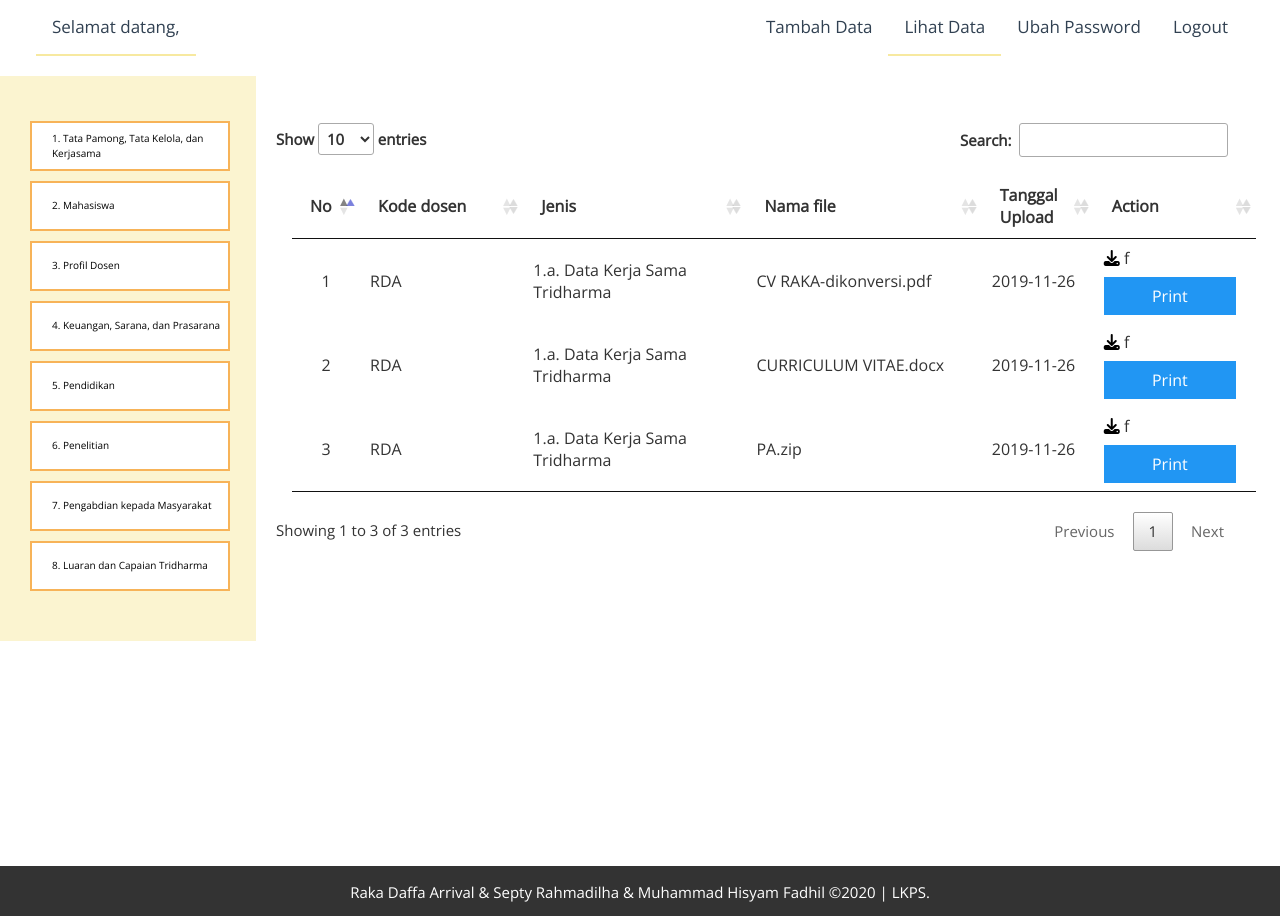
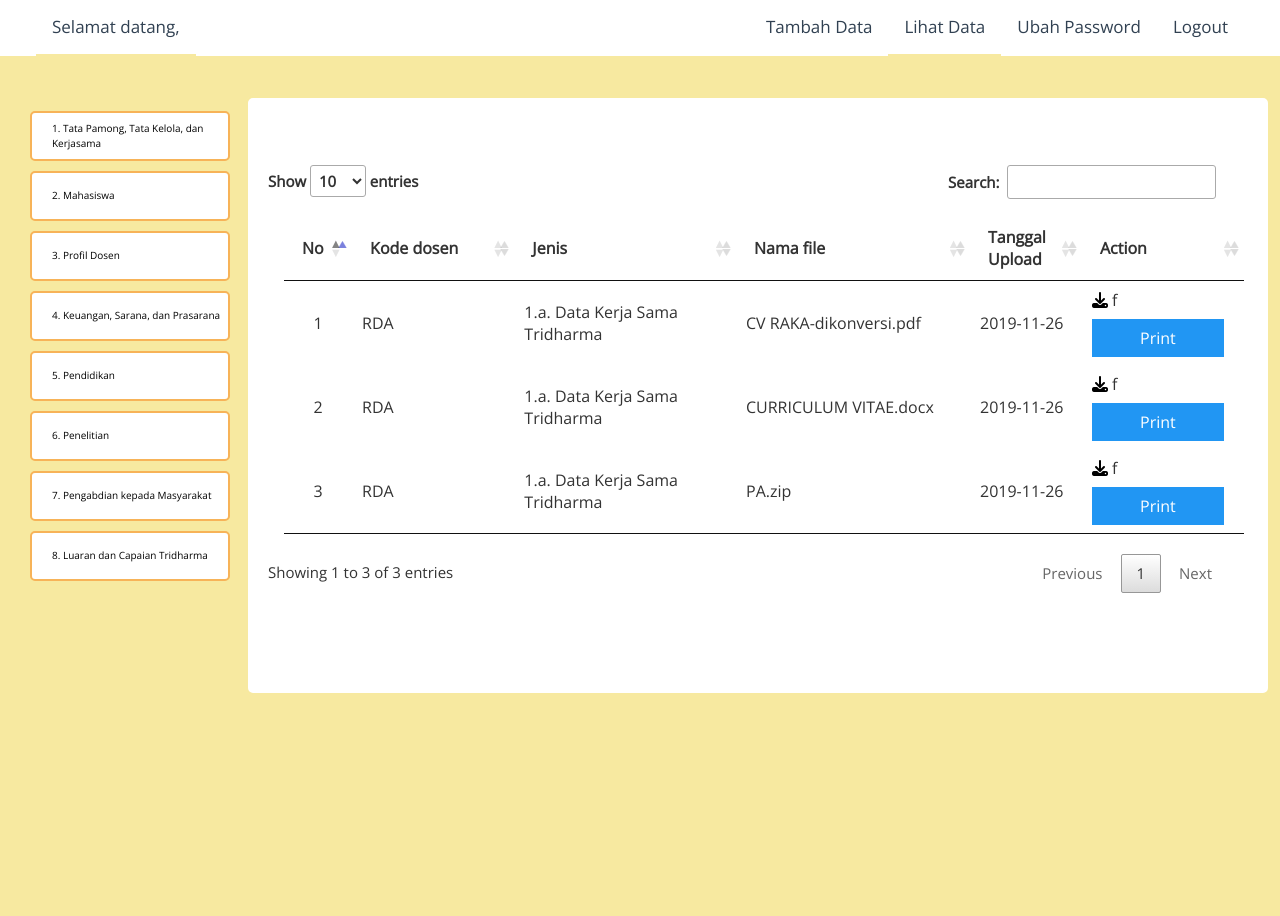
Before and after one commit to larasn6706174044/lkps-rpla, a PHP site: page /tampildata.php?error=1 in a window 1280 px wide. Run offline with PHP 8.4, Linux system fonts and the light colour scheme; the visitor is signed in with stand-in values (Sample User, id 1); data comes from the database, SQL or seed files in the repository; some libraries are stand-ins or nearby versions.

Commit message:
Changing after Deleting file still on tampil data page

```diff
--- a/delete.php
+++ b/delete.php
@@ -11,6 +11,6 @@ if (isset($_GET['file_id'])) {
 
     $del = "DELETE FROM data_upload WHERE id = '$id'";
     $result = mysqli_query($conn,$del);
-    header('Location:dosen.php');
+    header('Location:tampildata.php');
 }
 ?>
--- a/tampildata.php
+++ b/tampildata.php
@@ -36,8 +36,9 @@ if (isset($_SESSION['dosen_id'])) {
             }
 
             .tampil {
-                background-color: #FFFFFF;
+                background-color: #F7E9A0;
                 width: 100%;
+                height: 100%;
                 position: absolute;
                 /*padding-bottom: 50px;*/
                 /*padding-left: 20px;*/
@@ -47,25 +48,29 @@ if (isset($_SESSION['dosen_id'])) {
             }
 
             .output {
-                width: 20%;
+                width: 15%;
                 position: relative;
-                padding-top: 35px;
-                padding-bottom: 50px;
+                /*padding-top: 35px;*/
+                padding-bottom: 20px;
                 padding-left: 30px;
                 float: left;
-                background-color: #fbf4d0;
-                border: 0px solid #fbf4d0;
-                margin-top:20px;
+                background-color: #F7E9A0;
+                margin-top:45px;
             }
 
             .tampung {
                 width: 80%;
                 position: relative;
+                margin-top: 40px;
+                margin-right:10px;
                 padding-top: 55px;
-                padding-bottom: 60px;
+                padding-bottom: 100px;
                 padding-left: 20px;
                 padding-right: 40px;
                 float: right;
+                background-color: #FFFFFF;
+                border: 2px solid #F7E9A0;
+                border-radius: 7px;
             }
 
             footer {
@@ -192,6 +197,7 @@ if (isset($_SESSION['dosen_id'])) {
                 margin-top: 10px;
                 transition-duration: 0.4s;
                 cursor: pointer;
+                border-radius: 5px;
             }
 
             .buttonfilterHov {
@@ -213,7 +219,7 @@ if (isset($_SESSION['dosen_id'])) {
     <body>
     <?php include_once('template/header.php'); ?>
 
-    <div class="tampilData">
+    <div class="tampil">
         <!--    membuat menu berada disebelah kiri  -->
         <div class="output">
             <button class="buttonfilter buttonfilterHov" onclick="getData1()">1. Tata Pamong, Tata Kelola, dan Kerjasama</button>
@@ -234,15 +240,15 @@ if (isset($_SESSION['dosen_id'])) {
         </div>
     </div>
 <!--    batas tampil kanan-->
-    <footer>
-            <div class="container text-center footer">
-                <div class="row">
-                    <div class="col-lg-12">
-                    <p>Raka Daffa Arrival & Septy Rahmadilha & Muhammad Hisyam Fadhil &copy;<?= date('Y'); ?> | <a href="#">LKPS</a>.</p>
-                    </div>
-                </div>
-            </div>
-    </footer>
+<!--    <footer>-->
+<!--            <div class="container text-center footer">-->
+<!--                <div class="row">-->
+<!--                    <div class="col-lg-12">-->
+<!--                    <p>Raka Daffa Arrival & Septy Rahmadilha & Muhammad Hisyam Fadhil &copy;--><?//= date('Y'); ?><!-- | <a href="#">LKPS</a>.</p>-->
+<!--                    </div>-->
+<!--                </div>-->
+<!--            </div>-->
+<!--    </footer>-->
 
 
     <?php include_once('template/modal.php');?>
```
